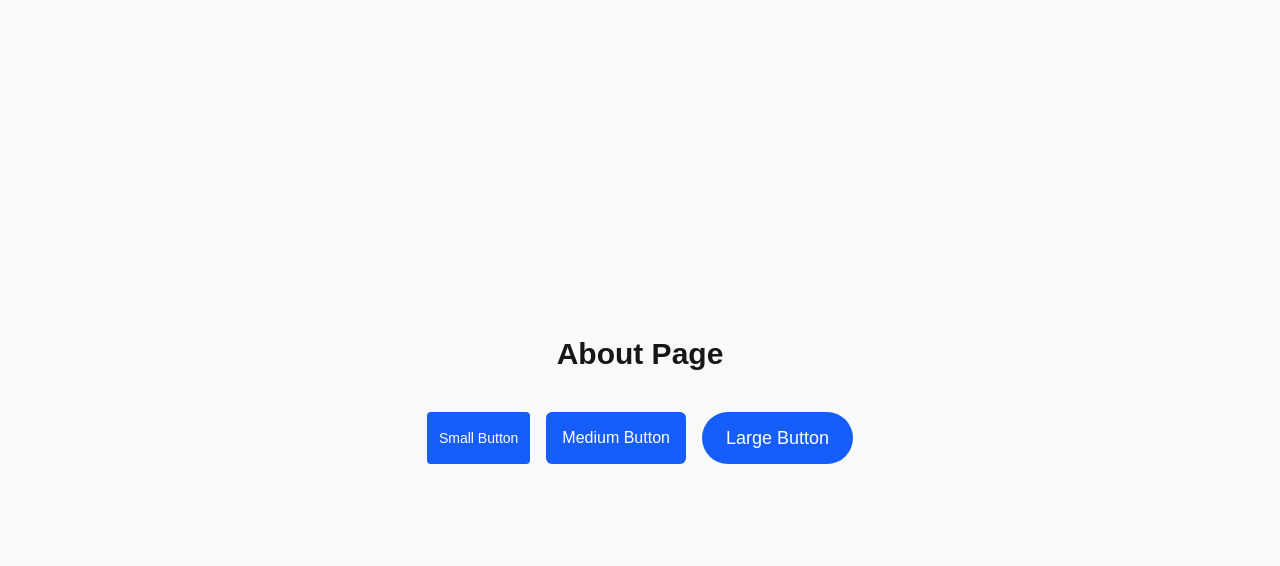
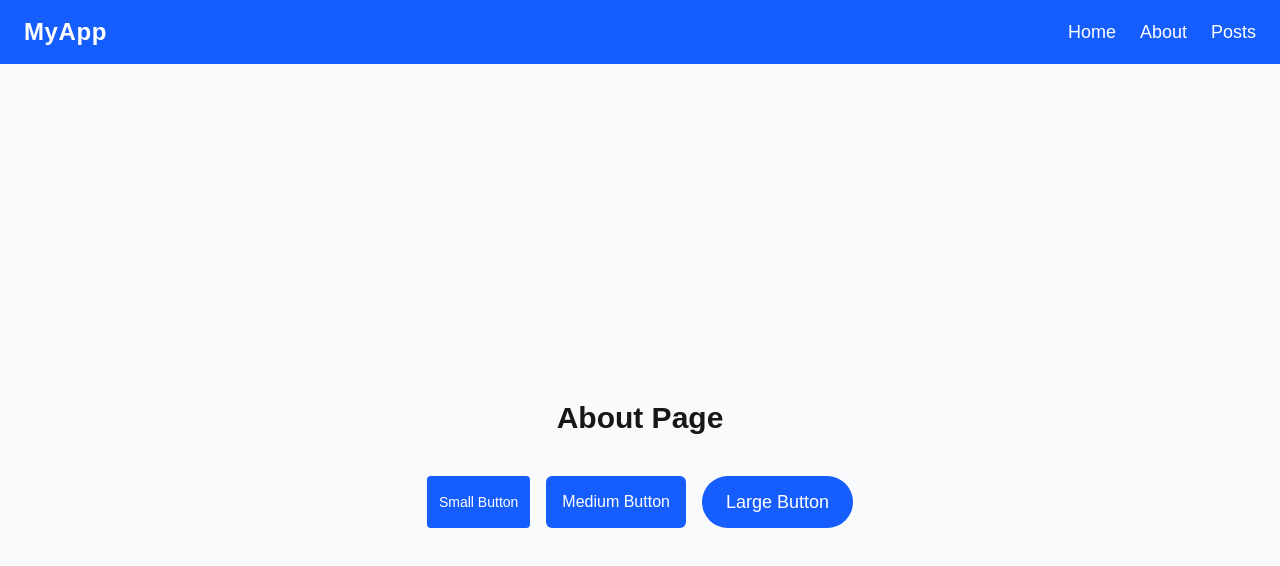
Before and after one commit to bestbrain06/alx-project-0x02-setup, a Next.js app in the folder alx-project-0x02/: page /about in a window 1280 px wide. Shown: the top 566 px of the page. Built offline with nearby package versions, Linux system fonts and the light colour scheme.

Commit message:
Added navigation on all the pages

```diff
--- a/alx-project-0x02/components/layout/Header.tsx
+++ b/alx-project-0x02/components/layout/Header.tsx
@@ -1,11 +1,36 @@
+import React from "react";
 import Link from "next/link";
 
-const Header = () => {
+const Header: React.FC = () => {
   return (
-    <div className="container-screen flex justify-between">
-      <Link href="/home">Home</Link>
-      <Link href="/about">About</Link>
-    </div>
+    <header className="bg-blue-600 text-white py-4 shadow-md">
+      <div className="container mx-auto flex justify-between items-center px-6">
+        <h1 className="text-2xl font-bold tracking-wide">
+          <Link href="/">MyApp</Link>
+        </h1>
+
+        <nav className="flex gap-6 text-lg font-medium">
+          <Link
+            href="/home"
+            className="hover:text-yellow-300 transition-colors duration-200"
+          >
+            Home
+          </Link>
+          <Link
+            href="/about"
+            className="hover:text-yellow-300 transition-colors duration-200"
+          >
+            About
+          </Link>
+          <Link
+            href="/posts"
+            className="hover:text-yellow-300 transition-colors duration-200"
+          >
+            Posts
+          </Link>
+        </nav>
+      </div>
+    </header>
   );
 };
 
--- a/alx-project-0x02/pages/about.tsx
+++ b/alx-project-0x02/pages/about.tsx
@@ -1,8 +1,12 @@
 import React from "react";
 import Button from "@/components/common/Button";
+import Header from "@/components/layout/Header";
 
 const AboutPage = () => {
   return (
+    <>
+      <Header />
+
       <div className="min-h-screen flex flex-col items-center justify-center gap-6 bg-gray-50">
         <h1 className="text-3xl font-bold mb-4">About Page</h1>
 
@@ -12,6 +16,7 @@ const AboutPage = () => {
           <Button title="Large Button" size="large" shape="rounded-full" />
         </div>
       </div>
+    </>
   );
 };
 
--- a/alx-project-0x02/pages/home.tsx
+++ b/alx-project-0x02/pages/home.tsx
@@ -2,6 +2,7 @@ import React, { useState } from "react";
 import PostModal from "@/components/common/PostModal";
 import { type PostData } from "@/interfaces";
 import Card from "@/components/common/Card";
+import Header from "@/components/layout/Header";
 
 const HomePage = () => {
   const [posts, setPosts] = useState<PostData[]>([]);
@@ -12,6 +13,8 @@ const HomePage = () => {
   };
 
   return (
+    <>
+      <Header />
       <div className="p-6">
         <div className="flex justify-between items-center mb-6">
           <h1 className="text-3xl font-semibold">Posts</h1>
@@ -35,6 +38,7 @@ const HomePage = () => {
           onAddPost={handleAddPost}
         />
       </div>
+    </>
   );
 };
 
--- /dev/null
+++ b/alx-project-0x02/pages/posts.tsx
@@ -0,0 +1,5 @@
+const Posts = () => {
+  return <div>Post</div>;
+};
+
+export default Posts;
```
Lines whose indentation alone changed are shown as unchanged.
